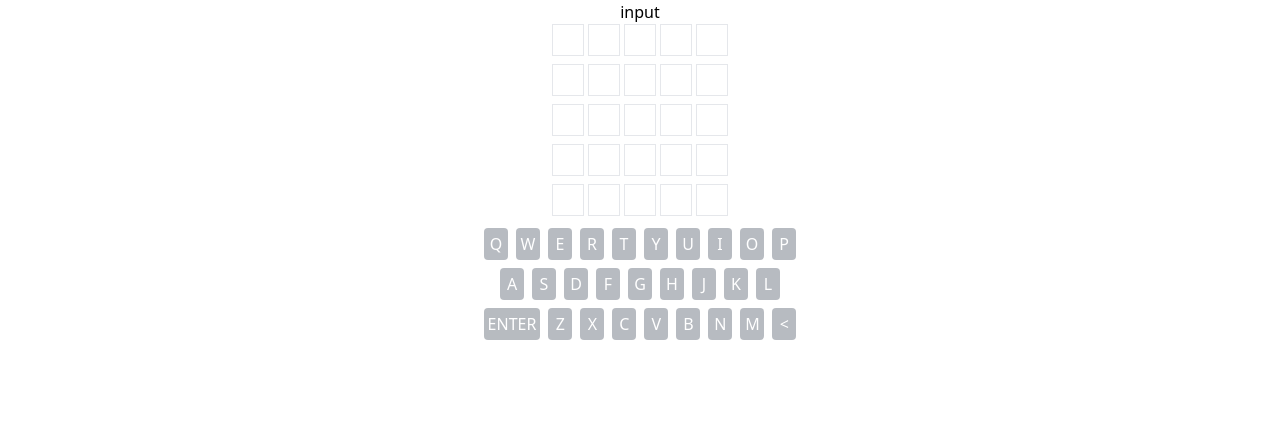
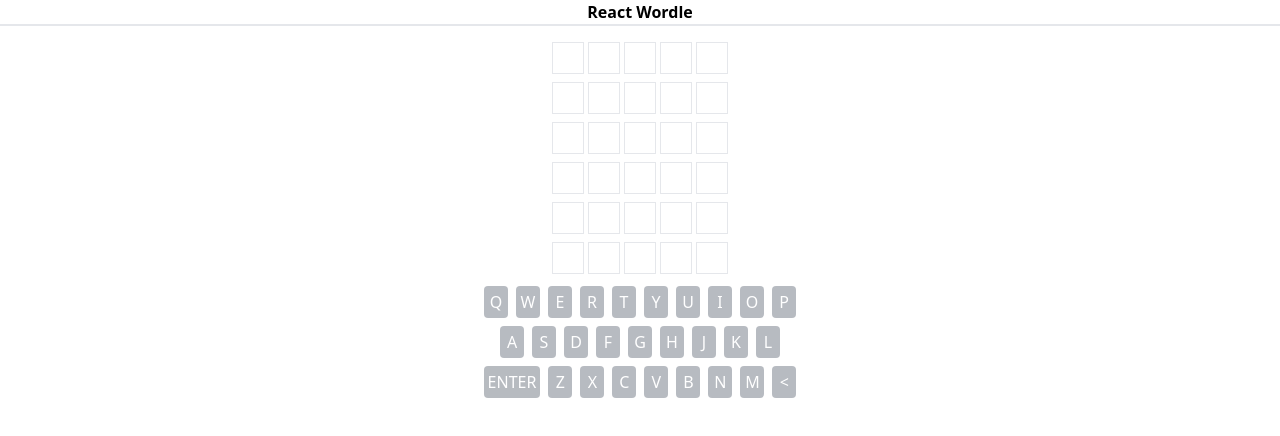
Before and after one commit to robivr/react-wordle, a React (Vite) app: page / in a window 1280 px wide. Shown: the top 436 px of the page. Built offline with nearby package versions, Linux system fonts and the light colour scheme.

Commit message:
added simple header and changed number of words

```diff
--- /dev/null
+++ b/src/components/Header/Header.tsx
@@ -0,0 +1,11 @@
+import React from 'react';
+
+const Header = () => {
+  return (
+    <header className="w-full flex justify-center border-b-2 mb-4 font-extrabold">
+      <h1>React Wordle</h1>
+    </header>
+  );
+};
+
+export default Header;
--- a/src/components/ReactWordle.tsx
+++ b/src/components/ReactWordle.tsx
@@ -1,4 +1,5 @@
 import React, { useState, useEffect } from 'react';
+import Header from './Header/Header';
 
 import Keyboard from './Keyboard/Keyboard';
 import Word from './Word/Word';
@@ -141,7 +142,7 @@ const ReactWordle = () => {
 
   const wordList = [];
 
-  for (let i = 0; i < 5; i++) {
+  for (let i = 0; i < 6; i++) {
     if (i === tries) {
       wordList.push(<Word key={i} word={currentGuess} />);
 
@@ -156,7 +157,7 @@ const ReactWordle = () => {
 
   return (
     <div className="flex flex-col items-center h-full">
-      <p>{selectedWord}</p>
+      <Header />
       {wordList}
 
       <Keyboard usedLetters={usedLetters} onKeyPress={handleKeyboardPress} />
```
